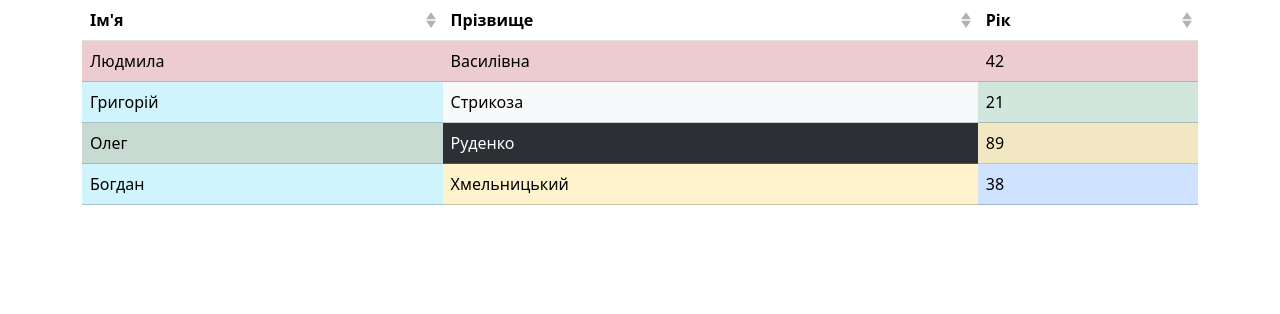
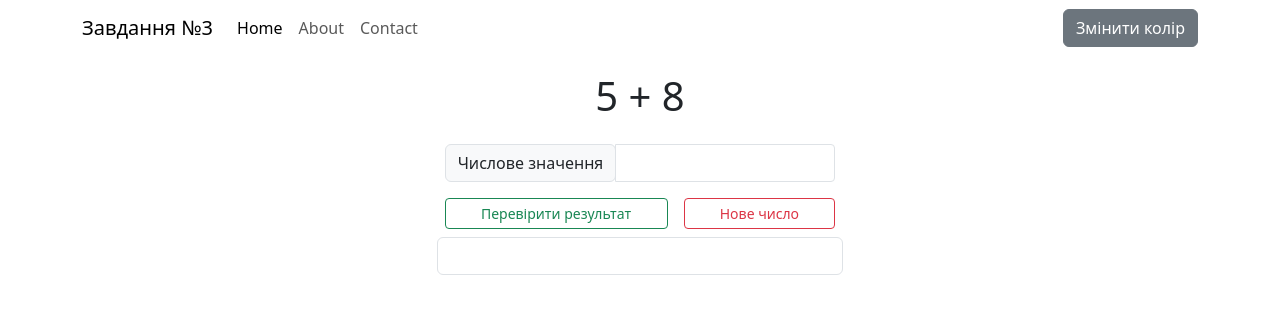
Before and after one commit to DenVlas1/VueJSCourse, a Vue app: page / in a window 1280 px wide. Shown: the top 314 px of the page. Built offline with nearby package versions, Linux system fonts and the light colour scheme.

Commit message:
Завдання 3

```diff
--- a/src/App.vue
+++ b/src/App.vue
@@ -1,70 +1,53 @@
 <!-- src/App.vue -->
 <template>
-  <b-container>
-    <b-row>
-      <b-col cols="12">
-        <b-table
-          striped
-          hover
-          :items="items"
-          :fields="fields"
-          label-sort-asc=""
-          label-sort-desc=""
-          label-sort-clear=""
-        ></b-table>
-      </b-col>
-    </b-row>
-  </b-container>
+<div>
+  <b-navbar :type="dark" :variant="dark">
+    <b-container>
+      <b-navbar-brand>Завдання №3</b-navbar-brand>
+      <b-navbar-nav class="me-auto">
+        <b-nav-item
+          v-for="(page, index) in pages"
+          :key="index"
+          :active="activePage === index"
+          @click.prevent="activePage = index">
+          {{ page.link.text }} </b-nav-item>
+           </b-navbar-nav>
+      <b-button class="btn" @click="ChangeTheme">Змінити колір</b-button>
+    </b-container>
+  </b-navbar>
+  <page-viewer
+      :page="pages[activePage]">
+  </page-viewer>
+</div>
 </template>
 
 <script>
+import PageViewer from '@/components/PageViewer.vue'
 export default {
+  components: {PageViewer},
   data() {
     return {
-      fields: [
-        { key: "first_name", label: "Ім'я", sortable: true },
-        { key: "last_name", label: "Прізвище", sortable: true },
-        { key: "age", label: "Рік", sortable: true }
-      ],
-      items: [
+      activePage: 0,
+      theme: 'dark',
+      pages: [
         {
-          age: 42,
-          first_name: "Людмила",
-          last_name: "Василівна",
-          _rowVariant: "danger",
+          link: { text: "Home", url: "index.html" },
+          pageTitle: "HomePage",
+          content: "test1",
         },
         {
-          age: 21,
-          first_name: "Григорій",
-          last_name: "Стрикоза",
-          _cellVariants: {
-            age: "success",
-            first_name: "info",
-            last_name: "light",
-          },
+          link: { text: "About", url: "about.html" },
+          pageTitle: "About",
+          content: "test2",
         },
         {
-          age: 89,
-          first_name: "Олег",
-          last_name: "Руденко",
-          _cellVariants: {
-            age: "warning",
-            first_name: "success",
-            last_name: "dark",
-          },
-        },
-        {
-          age: 38,
-          first_name: "Богдан",
-          last_name: "Хмельницький",
-          _cellVariants: {
-            age: "primary",
-            first_name: "info",
-            last_name: "warning",
-          },
+          link: { text: "Contact", url: "contact.html" },
+          pageTitle: "Contact",
+          content: "test3",
         },
       ],
     };
   },
+
 };
 </script>
--- /dev/null
+++ b/src/components/PageViewer.vue
@@ -0,0 +1,76 @@
+<script >
+export default {
+  name: "PageViewer",
+  props:['page'],
+  data(){
+    return {  num1: 0,
+      num2: 0,
+      userAnswer: null,
+            answered: false,
+      isCorrect: false,
+      userText: ''
+  }
+  },
+  created() {
+    this.newNumbers();
+  },
+  methods:{
+    newNumbers: function(){
+      this.num1 = Math.floor(Math.random() * 11);
+      this.num2 = Math.floor(Math.random() * 11);
+      this.userAnswer = null;
+      this.answered=false;
+      this.feedback = '';
+      this.isCorrect=false;
+    },
+    sum: function (){
+       return this.num1+this.num2;
+    },
+    checkAnswer() {
+      this.answered = true;
+      this.isCorrect = this.userAnswer === this.sum();
+    },
+  },
+  setup(){
+
+  }
+}
+</script>
+
+<template>
+  <b-container>
+      <div v-if="page.pageTitle=== 'HomePage'">
+        <h1 class="text-center my-3">{{num1}} + {{num2}}</h1>
+        <b-row class="justify-content-center mb-4">
+          <b-col cols="auto">
+            <b-input-group prepend="Числове значення" class="p-2">
+              <b-form-input v-model.number="userAnswer" type="number" size="sm" class=""></b-form-input>
+            </b-input-group>
+            <b-input-group-append class="d-flex justify-content-center my-2">
+            <b-button @click="checkAnswer" variant="outline-success" size="sm"  class="mx-2 flex-fill">Перевірити результат</b-button>
+            <b-button @click="newNumbers" variant="outline-danger" size="sm" class="mx-2 flex-fill" >Нове число</b-button>
+          </b-input-group-append>
+            <b-input-group class="mt-auto">
+              <b-form-input v-model="userText"></b-form-input>
+            </b-input-group>
+          </b-col>
+        </b-row>
+      <h1> {{userText}}</h1>
+      <div v-if="answered" class="d-flex justify-content-center align-items-center">
+        <h1 v-if="isCorrect">Відповідь вірна</h1>
+        <h1 v-else>Відповідь не вірна</h1>
+      </div>
+
+         </div>
+    <div v-else-if="page.pageTitle==='About'">
+      <h1>{{ page.pageTitle }}</h1>
+      <p>{{ page.content }}</p>
+    </div>
+  </b-container>
+
+
+</template>
+
+<style scoped>
+
+</style>
--- a/src/main.js
+++ b/src/main.js
@@ -9,7 +9,6 @@ Vue.use(IconsPlugin);
 
 Vue.config.productionTip = false;
 
-
 new Vue({
   render: (h) => h(App),
 }).$mount("#app");
```
Also changed, not shown: src/components/PeopleTable.vue (added, +66 -0 lines).
